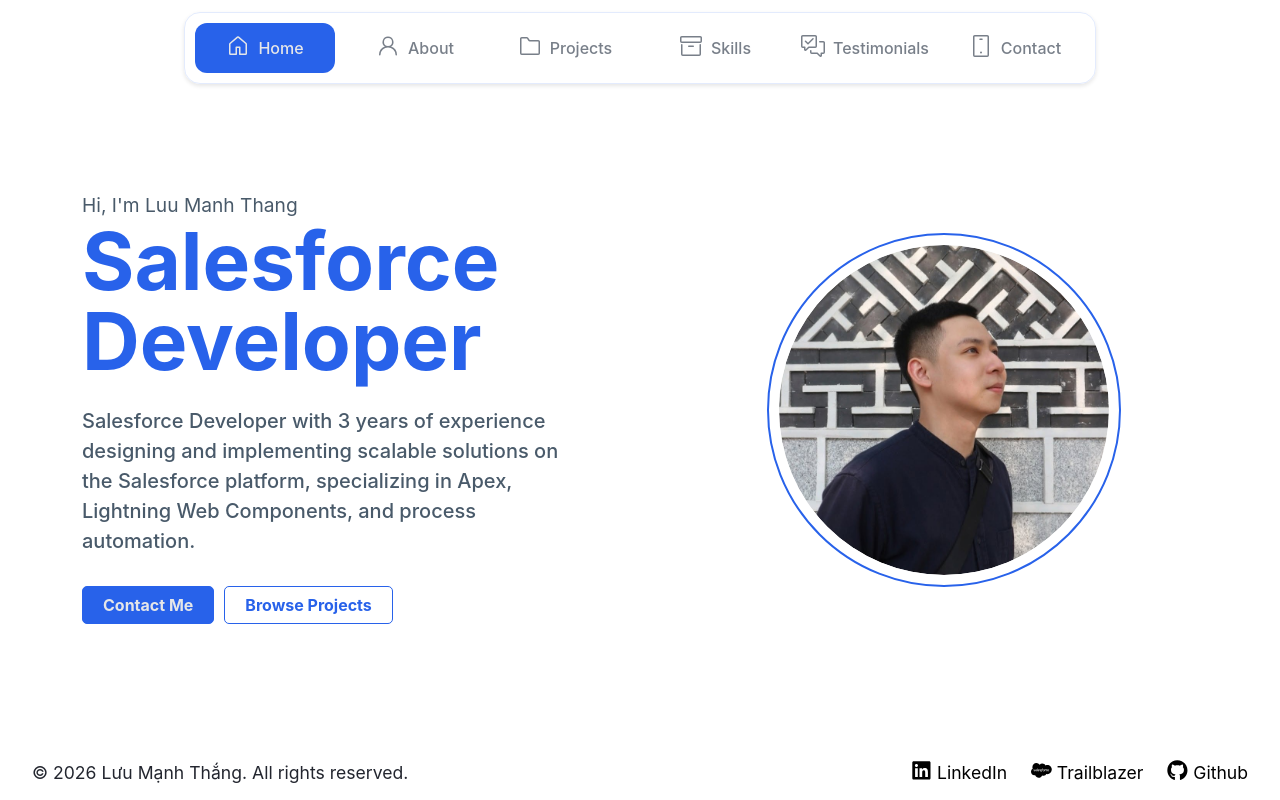
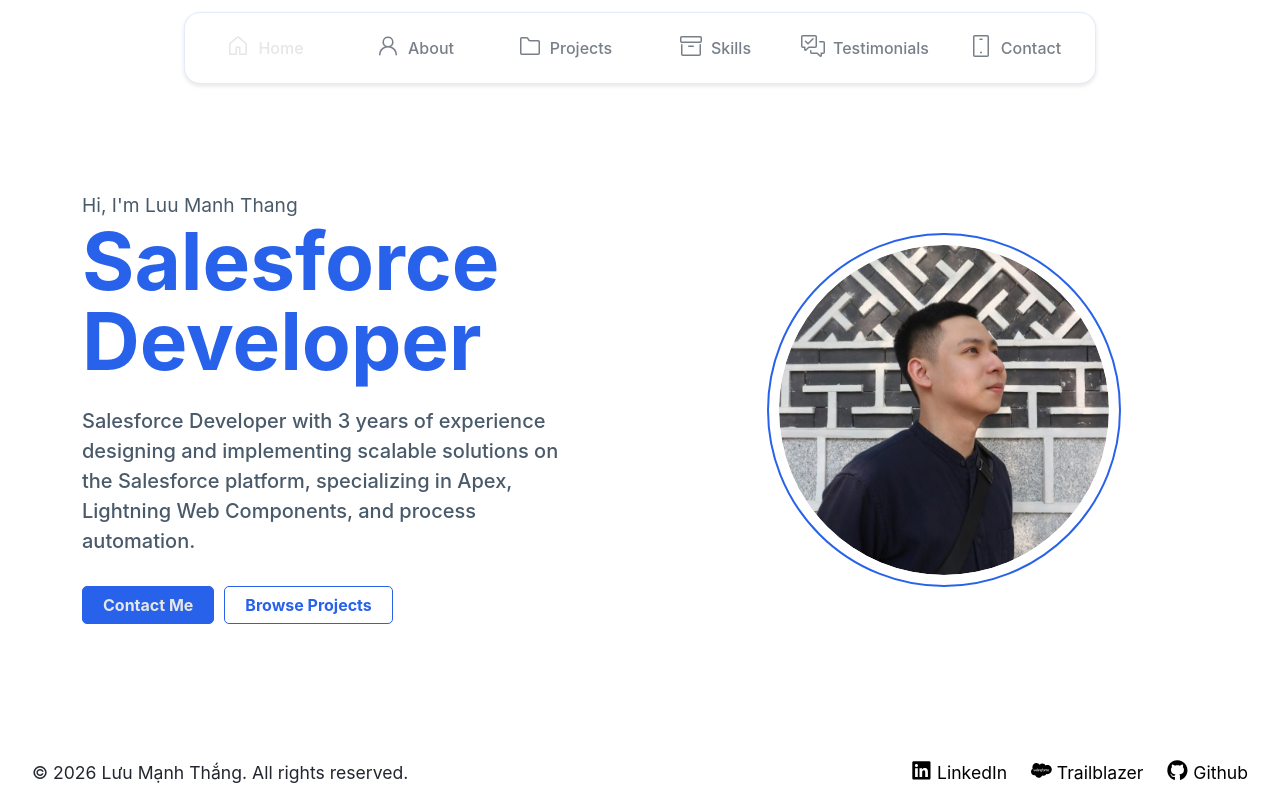
Before and after one commit to ThangLuu0110/My-Portfolio, a React (Create React App) app: page / in a window 1280 px wide. Built offline with nearby package versions, Linux system fonts and the light colour scheme.

Commit message:
update navbar

```diff
--- a/src/Assets/sass/components/_navbar.scss
+++ b/src/Assets/sass/components/_navbar.scss
@@ -19,6 +19,7 @@
         box-shadow: 0 2px 4px 0 rgba(0,0,0,.1);
         border-radius: 16px;
         position: relative;
+        background-color: #ffffff;
 
         &-active{
             width: 140px;
@@ -72,6 +73,7 @@
 
     @media (max-width: $breakpoint-md) {
         &_list {
+            position: fixed;
 
             &-active {
                 width: 50px;
```
